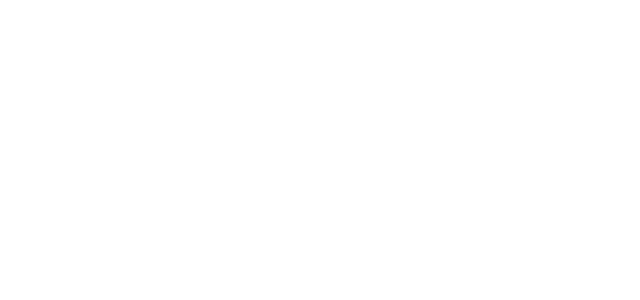
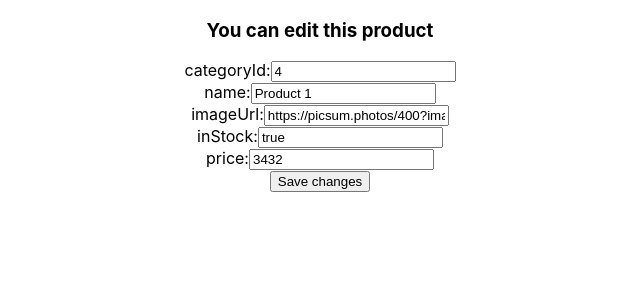
Before and after one commit to adeltancsik/webshop, a React (Create React App) app: page /admin-edit/1 in a window 1280 px wide. Shown: the top 300 px of the page, without its empty margins (320-960 px from the left). Built offline with nearby package versions, Linux system fonts and the light colour scheme; data requests are answered from the project's data file.

Commit message:
edit form half-work

```diff
--- a/src/App.js
+++ b/src/App.js
@@ -6,6 +6,7 @@
 import ProductListContainer from "./components/ProductListContainer";
 import ShoppingCartContainer from "./components/ShoppingCartContainer";
 import AdminContainer from "./components/AdminContainer";
+import EditContainer from "./components/EditContainer";
 import DetailPageContainer from "./components/DetailPageContainer";
 
 function App() {
@@ -15,6 +16,7 @@
         <Route exact path="/" component={ProductListContainer} />
         <Route path="/shopping-cart" component={ShoppingCartContainer} />
         <Route path="/admin" component={AdminContainer} />
+        <Route path="/admin-edit/:id" component={EditContainer} />
         <Route path="/detail-page/:id" component={DetailPageContainer} />
       </div>
     </Provider>
--- a/src/actions/productList.js
+++ b/src/actions/productList.js
@@ -8,8 +8,7 @@
 }
 
 export function getProducts() {
-  return function(dispatch, getState) {
-    // if (getState().products.length !== 0) return;
+  return function(dispatch) {
     fetch("http://localhost:4000/products")
       .then(res => res.json())
       .then(data => {
@@ -82,3 +81,44 @@
       });
   };
 }
+
+export function productChanged(id, categoryId, name, imageUrl, inStock, price) {
+  return {
+    type: "PRODUCT_CHANGED",
+    payload: id,
+    categoryId,
+    name,
+    imageUrl,
+    inStock,
+    price
+  };
+}
+
+export function changeProduct(categoryId, name, imageUrl, inStock, price, id) {
+  return function(dispatch) {
+    fetch(`http://localhost:4000/products`, {
+      method: "PUT",
+      headers: {
+        Accept: "application/json",
+        "Content-Type": "application/json"
+      },
+      body: JSON.stringify({
+        categoryId: categoryId,
+        name: name,
+        imageUrl: imageUrl,
+        inStock: inStock,
+        price: price
+      })
+    })
+      .then(res => {
+        console.log("res", res);
+        return res.json();
+      })
+      .then(resJson => {
+        console.log("resJson", resJson);
+        dispatch(
+          productChanged(id, categoryId, name, imageUrl, inStock, price)
+        );
+      });
+  };
+}
--- a/src/components/Admin.js
+++ b/src/components/Admin.js
@@ -29,7 +29,7 @@
                       Delete
                     </button>
 
-                    <Link to={`/detail-page-admin/${product.id}`}>
+                    <Link to={`/admin-edit/${product.id}`}>
                       <button>Edit</button>
                     </Link>
                   </li>
--- /dev/null
+++ b/src/components/EditContainer.js
@@ -0,0 +1,110 @@
+import React from "react";
+import { getProducts, changeProduct } from "../actions/productList";
+import { connect } from "react-redux";
+
+class EditContainer extends React.Component {
+  state = {};
+
+  componentDidMount() {
+    this.props.getProducts();
+  }
+
+  handleSubmit = event => {
+    this.props.changeProduct(
+      this.state.categoryId,
+      this.state.name,
+      this.state.imageUrl,
+      this.state.inStock,
+      this.state.price
+    );
+  };
+
+  handleChange = event => {
+    event.preventDefault();
+    console.log("event.target.name test:", event.target.name);
+    console.log("event.target.value test:", event.target.value);
+    this.setState({ [event.target.name]: event.target.value });
+  };
+
+  render() {
+    const productId = this.props.products.length
+      ? this.props.products.find(product => {
+          return product.id.toString() === this.props.match.params.id;
+        })
+      : {};
+
+    const show = { ...productId, ...this.state };
+
+    console.log("productId test:", productId);
+
+    return (
+      <div>
+        <h3>You can edit this product</h3>
+        <form onSubmit={this.handleSubmit}>
+          <label>
+            categoryId:
+            <input
+              type="number"
+              name="categoryId"
+              value={show.categoryId}
+              onChange={this.handleChange}
+            />
+          </label>
+          <br />
+          <label>
+            name:
+            <input
+              type="text"
+              name="name"
+              value={show.name}
+              onChange={this.handleChange}
+            />
+          </label>
+          <br />
+          <label>
+            imageUrl:
+            <input
+              type="text"
+              name="imageUrl"
+              value={show.imageUrl}
+              onChange={this.handleChange}
+            />
+          </label>
+          <br />
+          <label>
+            inStock:
+            <input
+              type="boolean"
+              name="inStock"
+              value={show.inStock}
+              onChange={this.handleChange}
+            />
+          </label>
+          <br />
+          <label>
+            price:
+            <input
+              type="number"
+              name="price"
+              value={show.price}
+              onChange={this.handleChange}
+            />
+          </label>
+          <br />
+          <button type="submit">Save changes</button>
+        </form>
+      </div>
+    );
+  }
+}
+
+const mapStateToProps = state => {
+  return {
+    products: state.productList
+  };
+};
+
+export default connect(
+  mapStateToProps,
+  { getProducts, changeProduct }
+)(EditContainer);
--- a/src/components/ShoppingCart.js
+++ b/src/components/ShoppingCart.js
@@ -1,7 +1,69 @@
 import React from "react";
 
 export default class ShoppingCart extends React.Component {
+  // componentDidMount = () => {
+  //   const getItems = () => {
+  //     const itemId = this.props.cart.map(item => item.id);
+  //     const fileteredArray = this.props.products.filter(product => {
+  //       return itemId.includes(product.id);
+  //     });
+  //     return fileteredArray;
+  //   };
+  //   getItems();
+  // };
+  state = {};
+
+  handleChange = item => event => {
+    this.setState({ [event.target.name]: event.target.value });
+  };
+
   render() {
-    return <div>ShoppingCart</div>;
+    console.log("props", this.props);
+    return (
+      <div>
+        <h2>ShoppingCart</h2>
+        <h4>
+          {this.props.cart.length === 0 ? "Empty cart" : "The cart contains:"}
+        </h4>
+        <ul>
+          {this.props.cart.map(item => {
+            // console.log("the item id is:", item.id);
+            return (
+              <li className="productLine" key={item.id}>
+                <p>{item.name}</p>
+                <p> {item.price}</p>
+                <input
+                  type="number"
+                  name={item.name}
+                  value={this.state.quantity}
+                  onChange={this.handleChange(item)}
+                ></input>
+                <p>Total amount: {item.price * this.state[item.name]}</p>
+                <button
+                  onClick={() =>
+                    this.props.removeFromCart(item.id, item.name, item.price)
+                  }
+                >
+                  Remove from cart
+                </button>
+              </li>
+            );
+          })}
+        </ul>
+        <div className="TotalPriceCalculator">
+          <h4>
+            Total price of the cart:
+            {this.props.cart
+              .map(item => {
+                const eachPrice = item.price * this.state[item.name];
+                return parseInt(eachPrice);
+              })
+              .reduce((a, b) => {
+                return a + b;
+              }, 0)}
+          </h4>
+        </div>
+      </div>
+    );
   }
 }
--- a/src/reducers/productList.js
+++ b/src/reducers/productList.js
@@ -5,7 +5,8 @@
     case "PRODUCT_DELETED_SUCCESS":
       return state.filter(product => product.id !== action.payload);
     case "PRODUCT_ADDED":
-      console.log("{ ...action.payload }", { ...action.payload });
+      return [...state, { ...action.payload }];
+    case "PRODUCT_CHANGED":
       return [...state, { ...action.payload }];
     default:
       return state;
```
